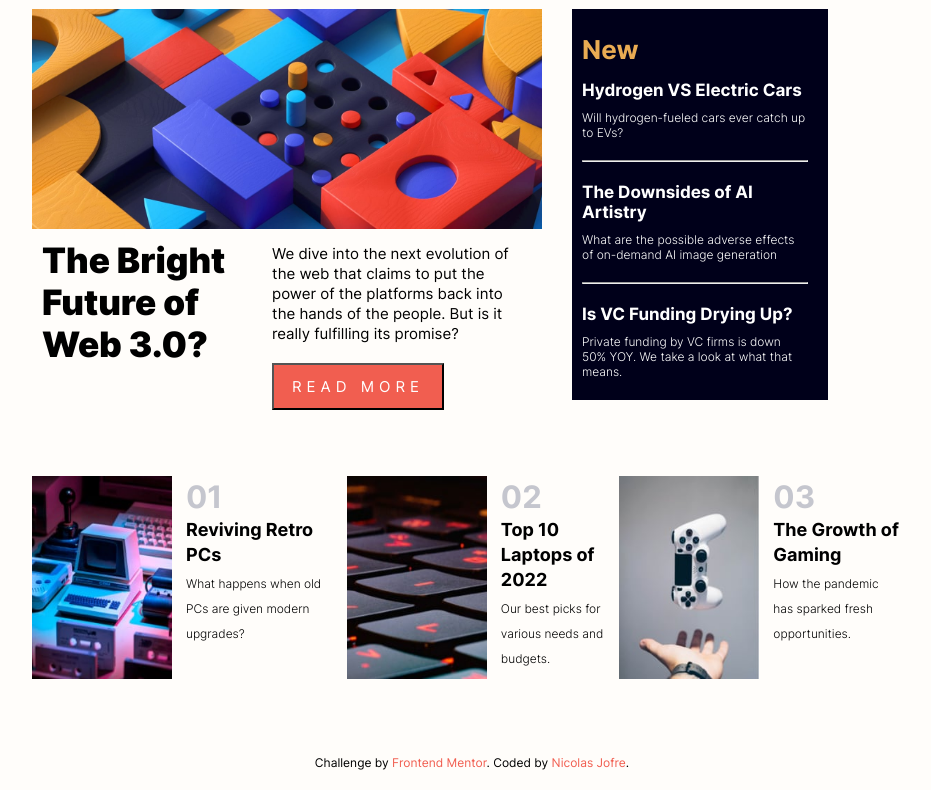
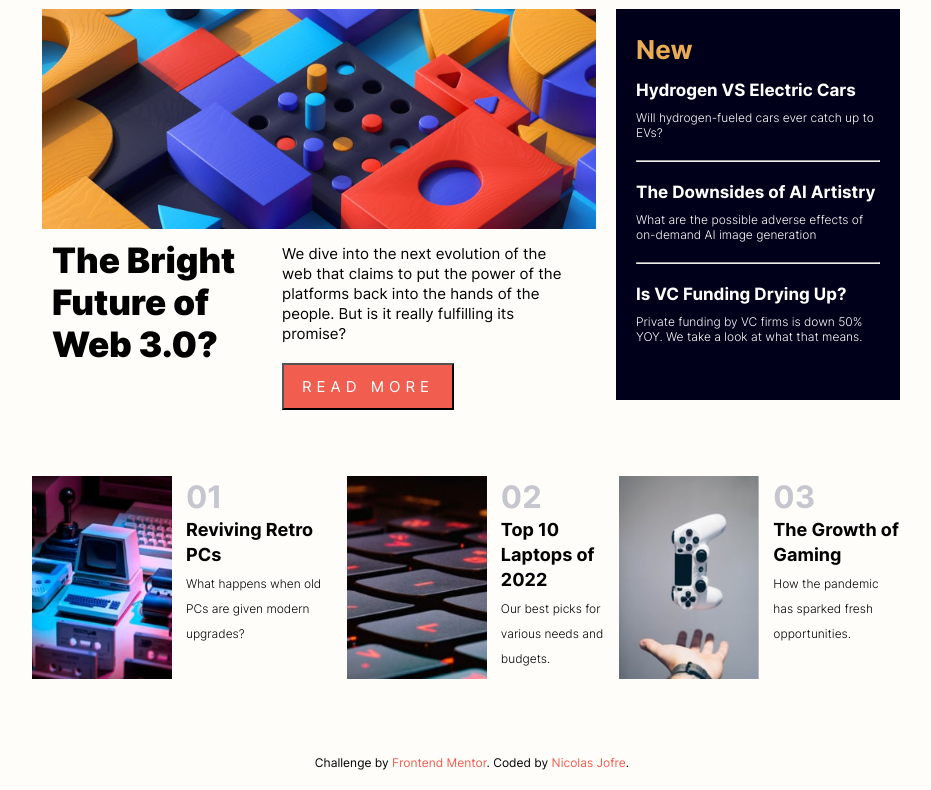
Before and after one commit to nicojofre5/NewHomePage, a plain HTML site: page index.html in a window 1280 px wide. Shown: the part 58-848 px from the top of the page, without its empty margins (168-1099 px from the left). Drawn offline with Linux system fonts and the light colour scheme.

```diff
--- a/assets/style/main.css
+++ b/assets/style/main.css
@@ -76,12 +76,12 @@ header {
 
 aside {
   grid-area: aside;
-  padding: 10px 20px 10px 10px;
+  padding: 10px 20px 10px 20px;
   background-color: var(--very-dark-blue);
   width: 55%;
   color: white;
-  margin: 5px 0px 20px 30px;
-  grid-column: 2/4;
+  margin: 5px 0px 20px 20px;
+  grid-column: 2/5;
 }
 aside h2 {
   color: var(--primary-color);
@@ -110,7 +110,7 @@ footer {
   grid-area: footer;
 }
 main {
-  padding: 5px 0px 0px 200px;
+  padding: 5px 0px 0px 210px;
 }
 section {
   grid-area: section;
```
Also changed, not shown: design/capture-screenshot.png (added), 1 other file.
